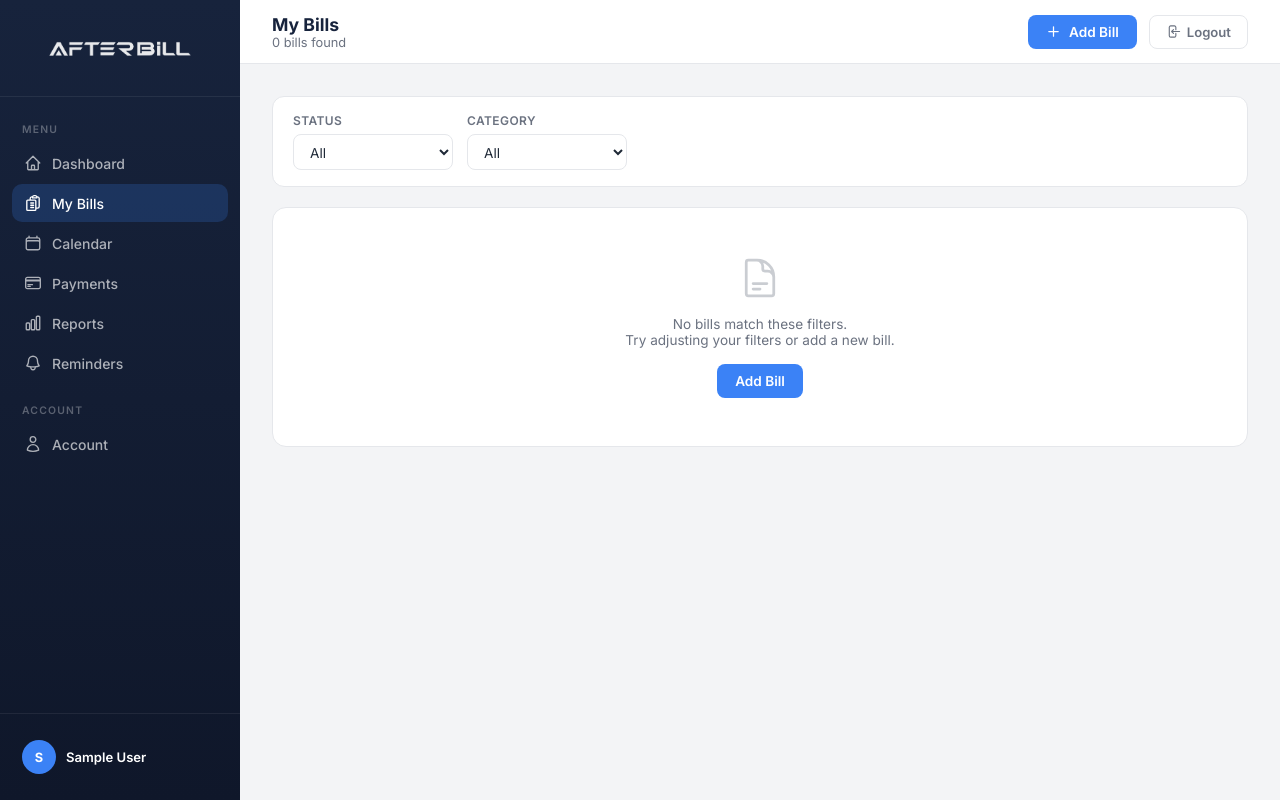
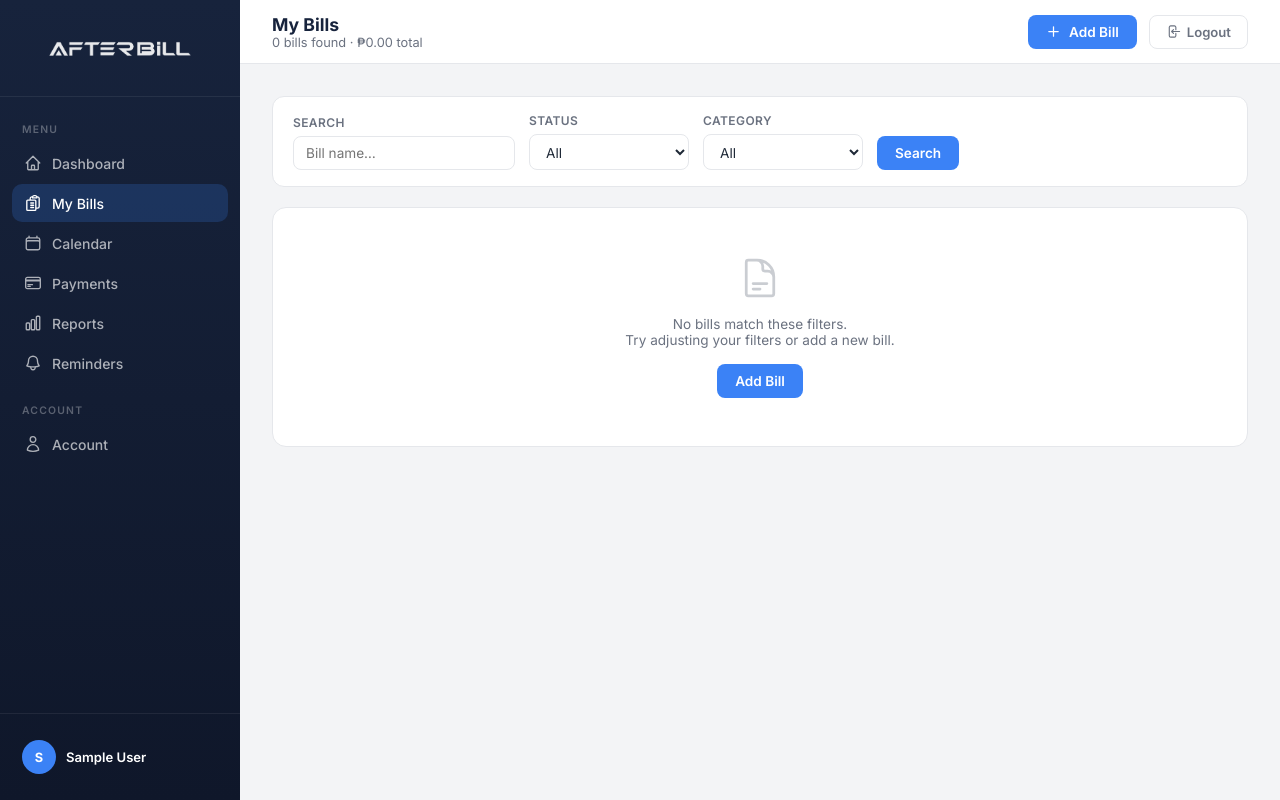
Before and after one commit to elmiraclee/sqa-afterbill, a PHP site: page /bills.php in a window 1280 px wide. Run offline with PHP 8.4, Linux system fonts and the light colour scheme; the visitor is signed in with stand-in values (Sample User, id 1); data that the repository does not hold is empty.

Commit message:
Add search and list total to My Bills
Bills can be searched by name alongside the status/category filters, and
the header shows the total amount of the listed bills.

Co-Authored-By: Claude Opus 5.5 <noreply@anthropic.com>

```diff
--- a/bills.php
+++ b/bills.php
@@ -35,6 +35,11 @@ if (!ctype_digit((string)$categoryFilter) || !in_array((int)$categoryFilter, $va
     $categoryFilter = '';
 }
 
+$search = trim($_GET['q'] ?? '');
+if (mb_strlen($search) > 100) {
+    $search = mb_substr($search, 0, 100);
+}
+
 $sql = 'SELECT b.bill_id, b.bill_name, b.amount, b.due_date, b.is_recurring, b.status,
                c.category_name,
                (b.status = \'unpaid\' AND b.due_date < CURDATE()) AS is_overdue
@@ -51,12 +56,19 @@ if ($categoryFilter !== '') {
     $sql .= ' AND b.category_id = ?';
     $params[] = (int)$categoryFilter;
 }
+if ($search !== '') {
+    $sql .= ' AND b.bill_name LIKE ?';
+    $params[] = '%' . addcslashes($search, '%_\\') . '%';
+}
 
 $sql .= ' ORDER BY b.due_date ASC';
 
 $stmt = $pdo->prepare($sql);
 $stmt->execute($params);
 $bills = $stmt->fetchAll();
+
+$listTotal = array_sum(array_map(fn($b) => (float)$b['amount'], $bills));
+$hasFilters = $statusFilter !== '' || $categoryFilter !== '' || $search !== '';
 ?>
 <!DOCTYPE html>
 <html lang="en">
@@ -237,7 +249,8 @@ $bills = $stmt->fetchAll();
         .filter-group { display: flex; flex-direction: column; gap: 6px; }
         .filter-group label { font-size: 0.75rem; font-weight: 600; color: var(--text-muted); text-transform: uppercase; letter-spacing: 0.4px; }
 
-        .filter-group select {
+        .filter-group select,
+        .filter-group input[type="search"] {
             padding: 8px 12px;
             border: 1.5px solid var(--border);
             border-radius: 8px;
@@ -397,7 +410,7 @@ $bills = $stmt->fetchAll();
         <header class="topbar">
             <div class="topbar-left">
                 <h2>My Bills</h2>
-                <p><?= count($bills) ?> bill<?= count($bills) === 1 ? '' : 's' ?> found</p>
+                <p><?= count($bills) ?> bill<?= count($bills) === 1 ? '' : 's' ?> found · ₱<?= number_format($listTotal, 2) ?> total</p>
             </div>
             <div class="topbar-right">
                 <a href="add_bill.php" class="btn-primary">
@@ -439,6 +452,11 @@ $bills = $stmt->fetchAll();
 
             <form method="GET" action="" class="filter-bar">
                 <div class="filter-group">
+                    <label for="q">Search</label>
+                    <input type="search" id="q" name="q" placeholder="Bill name…" value="<?= htmlspecialchars($search) ?>">
+                </div>
+
+                <div class="filter-group">
                     <label for="status">Status</label>
                     <select id="status" name="status" onchange="this.form.submit()">
                         <option value="" <?= $statusFilter === '' ? 'selected' : '' ?>>All</option>
@@ -460,7 +478,9 @@ $bills = $stmt->fetchAll();
                     </select>
                 </div>
 
-                <?php if ($statusFilter !== '' || $categoryFilter !== ''): ?>
+                <button type="submit" class="btn-primary">Search</button>
+
+                <?php if ($hasFilters): ?>
                     <div class="filter-actions">
                         <a href="bills.php" class="btn-clear">Clear filters</a>
                     </div>
```
